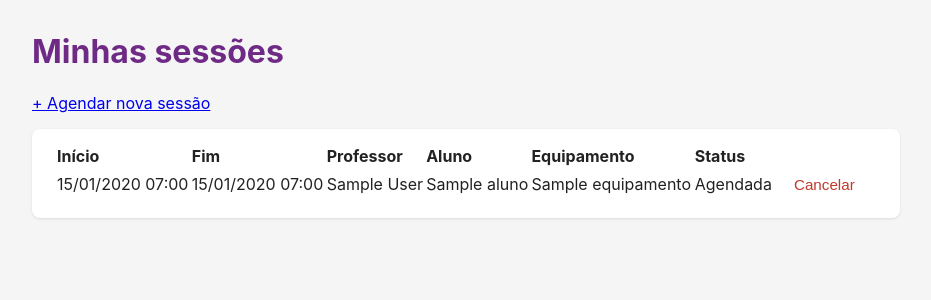
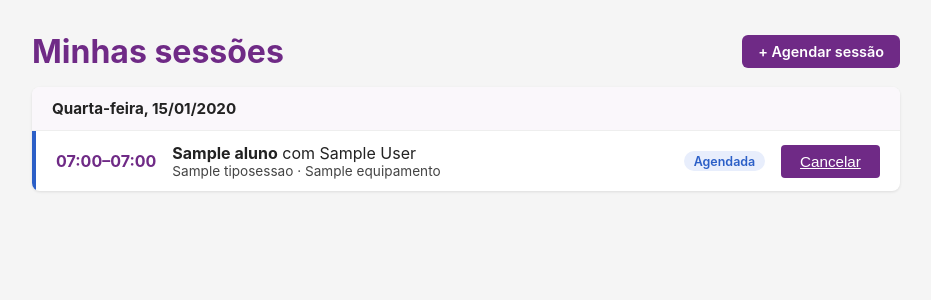
Before and after one commit to Victormartinsilva/studio-fitness, a Django app: page /agenda/ in a window 1280 px wide. Shown: the part 62-362 px from the top of the page, without its empty margins (174-1105 px from the left). Run offline with Django 5.2, Linux system fonts and the light colour scheme; a user stored in the database is signed in; tables that the repository leaves empty hold one stand-in row (values such as "Sample post").

Commit message:
Redesenha tela de alunos com modal e agenda com visual agrupado por dia
Alunos: a lista passa a ser o conteúdo principal da tela; "novo aluno"
vira um botão + que abre uma modal (sem depender de JS) com os campos
alinhados em grade, reaproveitada também para editar.

Agenda: substitui a tabela crua por sessões agrupadas por dia, com
selo de "Hoje" e status colorido (agendada/confirmada/realizada/faltou),
aproximando a experiência do conceito de agenda visual da proposta.

Co-Authored-By: Claude Opus 5 <noreply@anthropic.com>

```diff
--- a/apps/agenda/views.py
+++ b/apps/agenda/views.py
@@ -25,7 +25,11 @@ def minhas_sessoes(request):
     return render(
         request,
         "agenda/minhas_sessoes.html",
-        {"sessoes": sessoes.select_related("professor__usuario", "aluno", "equipamento"), "pode_agendar": pode_agendar},
+        {
+            "sessoes": sessoes.select_related("professor__usuario", "aluno", "equipamento"),
+            "pode_agendar": pode_agendar,
+            "hoje": timezone.localdate(),
+        },
     )
 
 
--- a/apps/cadastros/forms.py
+++ b/apps/cadastros/forms.py
@@ -7,6 +7,7 @@ class AlunoForm(forms.ModelForm):
     class Meta:
         model = Aluno
         fields = ["nome", "telefone", "email", "observacoes", "ativo"]
+        widgets = {"observacoes": forms.Textarea(attrs={"rows": 3})}
 
 
 class EquipamentoForm(forms.ModelForm):
--- a/templates/agenda/minhas_sessoes.html
+++ b/templates/agenda/minhas_sessoes.html
@@ -1,47 +1,42 @@
 {% extends "base.html" %}
 {% block title %}Minhas sessões — Studio Fitness{% endblock %}
 {% block content %}
+<div class="cabecalho-lista">
     <h1>Minhas sessões</h1>
     {% if pode_agendar %}
-<p><a href="{% url 'agenda:agendar' %}">+ Agendar nova sessão</a></p>
+    <a class="botao-primario" href="{% url 'agenda:agendar' %}">+ Agendar sessão</a>
     {% endif %}
-<div class="card">
+</div>
+
 {% if sessoes %}
-        <table style="width:100%;border-collapse:collapse;">
-            <thead>
-                <tr>
-                    <th style="text-align:left;">Início</th>
-                    <th style="text-align:left;">Fim</th>
-                    <th style="text-align:left;">Professor</th>
-                    <th style="text-align:left;">Aluno</th>
-                    <th style="text-align:left;">Equipamento</th>
-                    <th style="text-align:left;">Status</th>
-                    <th></th>
-                </tr>
-            </thead>
-            <tbody>
-                {% for sessao in sessoes %}
-                <tr>
-                    <td>{{ sessao.inicio|date:"d/m/Y H:i" }}</td>
-                    <td>{{ sessao.fim|date:"d/m/Y H:i" }}</td>
-                    <td>{{ sessao.professor }}</td>
-                    <td>{{ sessao.aluno }}</td>
-                    <td>{{ sessao.equipamento|default:"—" }}</td>
-                    <td>{{ sessao.get_status_display }}</td>
-                    <td>
+    {% regroup sessoes by inicio.date as sessoes_por_dia %}
+    {% for dia in sessoes_por_dia %}
+    <div class="card dia-agenda">
+        <div class="dia-agenda-cabecalho">
+            <strong>{{ dia.grouper|date:"l"|capfirst }}, {{ dia.grouper|date:"d/m/Y" }}</strong>
+            {% if dia.grouper == hoje %}<span class="status-pill status-confirmada">Hoje</span>{% endif %}
+        </div>
+        {% for sessao in dia.list %}
+        <div class="sessao-item sessao-{{ sessao.status }}">
+            <div class="sessao-horario">{{ sessao.inicio|date:"H:i" }}–{{ sessao.fim|date:"H:i" }}</div>
+            <div class="sessao-info">
+                <div><strong>{{ sessao.aluno }}</strong> com {{ sessao.professor }}</div>
+                <div class="sessao-detalhe">
+                    {{ sessao.tipo }}{% if sessao.equipamento %} · {{ sessao.equipamento }}{% endif %}
+                </div>
+            </div>
+            <span class="status-pill status-{{ sessao.status }}">{{ sessao.get_status_display }}</span>
             {% if pode_agendar %}
             <form method="post" action="{% url 'agenda:cancelar' sessao.pk %}" onsubmit="return confirm('Cancelar esta sessão?');">
                 {% csrf_token %}
-                            <button type="submit" style="background:none;border:none;color:#c0392b;cursor:pointer;">Cancelar</button>
+                <button type="submit" class="link-perigo">Cancelar</button>
             </form>
             {% endif %}
-                    </td>
-                </tr>
+        </div>
         {% endfor %}
-            </tbody>
-        </table>
+    </div>
+    {% endfor %}
 {% else %}
-        <p>Nenhuma sessão agendada.</p>
+    <div class="card"><p>Nenhuma sessão agendada.</p></div>
 {% endif %}
-</div>
 {% endblock %}
--- a/templates/base.html
+++ b/templates/base.html
@@ -42,10 +42,78 @@
             padding: .5rem 1.2rem; font-size: .95rem; cursor: pointer;
         }
         button[type="submit"]:hover, input[type="submit"]:hover { background: #5a2170; }
+
+        /* Cabeçalho de tela de lista (título + ação principal) */
+        .cabecalho-lista { display: flex; align-items: center; justify-content: space-between; gap: 1rem; margin-bottom: 1rem; }
+        .cabecalho-lista h1 { margin: 0; }
+
+        .botao-primario {
+            background: var(--roxo); color: #fff; padding: .5rem 1rem; border-radius: 6px;
+            text-decoration: none; font-weight: 600; font-size: .9rem; white-space: nowrap; display: inline-block;
+        }
+        .botao-primario:hover { background: #5a2170; }
+        .botao-fab {
+            width: 2.4rem; height: 2.4rem; border-radius: 50%; background: var(--roxo); color: #fff;
+            display: flex; align-items: center; justify-content: center; font-size: 1.5rem; line-height: 1;
+            text-decoration: none; box-shadow: 0 2px 6px rgba(0,0,0,.2); flex-shrink: 0;
+        }
+        .botao-fab:hover { background: #5a2170; }
+        .link-perigo { background: none; border: none; color: #c0392b; cursor: pointer; text-decoration: underline; font-size: .85rem; padding: 0; }
+
+        /* Modal (tela de adicionar/editar sobre a lista), sem depender de JS */
+        .modal-overlay { position: fixed; inset: 0; background: rgba(0,0,0,.45); z-index: 20; }
+        dialog { border: none; border-radius: 8px; padding: 0; margin: 0; }
+        dialog:not([open]) { display: none; }
+        dialog[open] {
+            position: fixed; top: 50%; left: 50%; transform: translate(-50%, -50%);
+            z-index: 21; width: min(480px, 92vw); max-height: 90vh; overflow: auto;
+            padding: 1.5rem; box-shadow: 0 12px 40px rgba(0,0,0,.25);
+        }
+        .modal-cabecalho { display: flex; justify-content: space-between; align-items: center; margin-bottom: 1rem; }
+        .modal-cabecalho h2 { margin: 0; }
+        .modal-fechar { color: #888; text-decoration: none; font-size: 1.3rem; line-height: 1; }
+        .modal-acoes { display: flex; gap: .75rem; margin-top: 1rem; align-items: center; }
+
+        /* Formulário alinhado em grade: rótulo à esquerda, campo à direita */
+        .form-grade { display: grid; grid-template-columns: 140px 1fr; gap: .6rem 1rem; align-items: center; }
+        .form-grade label { font-weight: 600; font-size: .9rem; color: var(--cinza-texto); }
+        .form-grade input:not([type="checkbox"]), .form-grade select, .form-grade textarea {
+            width: 100%; padding: .4rem .5rem; border: 1px solid #ccc; border-radius: 4px; font-family: inherit; font-size: .95rem;
+        }
+        .form-grade input[type="checkbox"] { width: 1.1rem; height: 1.1rem; }
+        .errorlist { list-style: none; margin: .25rem 0 0; padding: 0; color: #c0392b; font-size: .8rem; }
+        @media (max-width: 480px) {
+            .form-grade { grid-template-columns: 1fr; }
+        }
+
+        /* Agenda visual: sessões agrupadas por dia */
+        .dia-agenda { padding: 0; overflow: hidden; }
+        .dia-agenda-cabecalho {
+            display: flex; align-items: center; gap: .6rem; padding: .75rem 1.25rem;
+            background: #faf7fb; border-bottom: 1px solid #eee; font-size: .95rem;
+        }
+        .sessao-item {
+            display: flex; align-items: center; gap: 1rem; padding: .75rem 1.25rem;
+            border-left: 4px solid #ccc; border-bottom: 1px solid #f0f0f0; flex-wrap: wrap;
+        }
+        .sessao-item:last-child { border-bottom: none; }
+        .sessao-agendada { border-left-color: #2b5fc7; }
+        .sessao-confirmada { border-left-color: var(--verde); }
+        .sessao-realizada { border-left-color: #999; }
+        .sessao-faltou { border-left-color: #c0392b; }
+        .sessao-horario { font-weight: 700; color: var(--roxo); min-width: 100px; }
+        .sessao-info { flex: 1; min-width: 160px; }
+        .sessao-detalhe { font-size: .85rem; color: var(--cinza-texto); }
+        .status-pill { display: inline-block; padding: .15rem .6rem; border-radius: 999px; font-size: .78rem; font-weight: 600; white-space: nowrap; }
+        .status-agendada { background: #e8eefc; color: #2b5fc7; }
+        .status-confirmada { background: #eaf6e5; color: #4b8a1f; }
+        .status-realizada { background: #eee; color: #666; }
+        .status-faltou { background: #fdecea; color: #c0392b; }
         @media (max-width: 600px) {
             header { justify-content: center; text-align: center; }
             nav { justify-content: center; }
             main { margin: 1rem auto; }
+            .sessao-item { flex-direction: column; align-items: flex-start; }
         }
     </style>
 </head>
```
Also changed, not shown: templates/cadastros/alunos.html (+46 -20 lines). Lines whose indentation alone changed are shown as unchanged.
